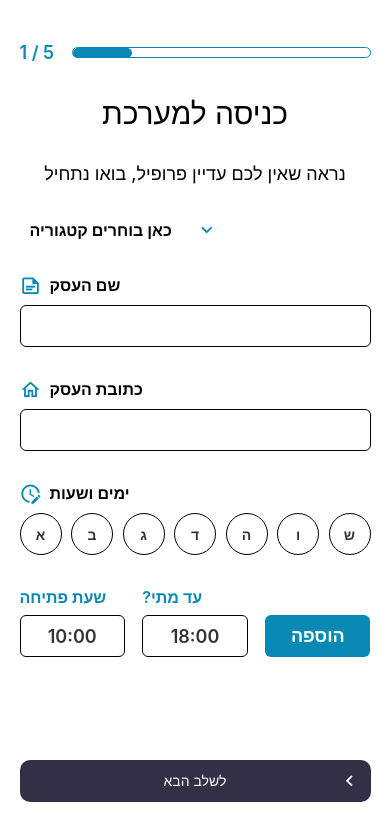
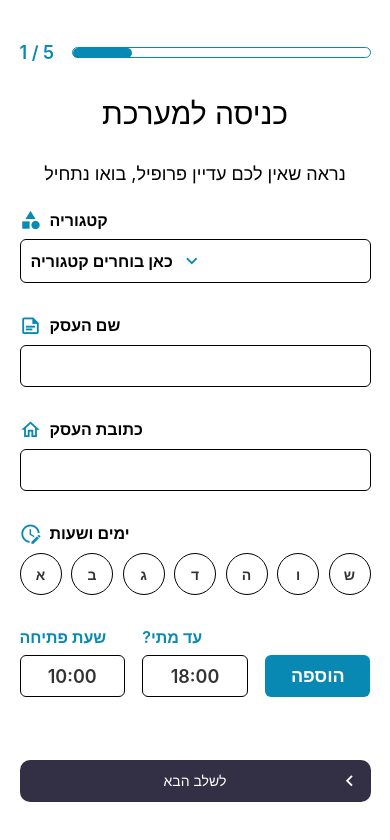
Before and after one commit to sagibarshai/business-scheduler-native, a React Native app: screen / in a window 390 px wide. Shown: the top 840 px of the page. Built offline with nearby package versions, Linux system fonts and the light colour scheme.

Commit message:
improvments

```diff
--- a/src/components/RTL/text/index.tsx
+++ b/src/components/RTL/text/index.tsx
@@ -1,4 +1,4 @@
-import styled from 'styled-components/native';
+import styled from "styled-components/native";
 
 const RTLText = styled.Text`
   text-align: left;
--- a/src/components/inputs/dropdown/index.tsx
+++ b/src/components/inputs/dropdown/index.tsx
@@ -1,32 +1,42 @@
 import { useState } from "react";
 import { ScrollView } from "react-native";
 
-import Icon from "react-native-vector-icons/MaterialCommunityIcons";
+import IconArrowDown from "react-native-vector-icons/MaterialCommunityIcons";
+import IconCategory from "react-native-vector-icons/MaterialIcons";
 
 import { theme } from "../../../../theme";
 
 import { Props } from "./types";
 
-import { DropdownButton, DropdownContainer, StyledDropdownItem, DropdownList, StyledDropdownText, StyledDropdownOption } from "./styled";
+import { DropdownButton, DropdownContainer, StyledDropdownItem, DropdownList, StyledDropdownText, StyledDropdownOption, StyledErrorMessage, StyledInputLabel, StyledRow } from "./styled";
 
-const Dropdown = ({ options, width, height, isOpen, onToggle, onSelect, option }: Props) => {
-  const handleSelectOption = (option: string) => {
-    onSelect(option);
-    onToggle();
-  };
+const Dropdown = ({ options, width, height, isOpen, onToggle, onSelect, option, error }: Props) => {
+  const handleSelectOption = (selectedOption: string) => onSelect(selectedOption);
 
   return (
     <DropdownContainer height={height} width={width}>
-      <DropdownButton onPress={onToggle}>
-        <StyledDropdownText>{option}</StyledDropdownText>
-        <Icon color={theme.icons.colors.aqua} size={theme.icons.sizes.m} name="chevron-down" />
+      <StyledRow>
+        <IconCategory name="category" color={theme.icons.colors.aqua} size={theme.icons.sizes.m} />
+        <StyledInputLabel>קטגוריה</StyledInputLabel>
+      </StyledRow>
+
+      <DropdownButton error={error} onPress={onToggle}>
+        {!isOpen ? (
+          <>
+            <StyledDropdownText>{option}</StyledDropdownText>
+            <IconArrowDown color={theme.icons.colors.aqua} size={theme.icons.sizes.m} name="chevron-down" />
+          </>
+        ) : (
+          <StyledDropdownText>חיפוש כאן</StyledDropdownText>
+        )}
       </DropdownButton>
+      <StyledErrorMessage>{error}</StyledErrorMessage>
       {isOpen && (
         <DropdownList height={height} width={width}>
           <ScrollView>
-            {options.map((option) => (
-              <StyledDropdownItem key={option}>
-                <StyledDropdownOption onPress={() => handleSelectOption(option)}>{option}</StyledDropdownOption>
+            {options.map((selectedOption) => (
+              <StyledDropdownItem key={selectedOption}>
+                <StyledDropdownOption onPress={() => handleSelectOption(selectedOption)}>{selectedOption}</StyledDropdownOption>
               </StyledDropdownItem>
             ))}
           </ScrollView>
--- a/src/components/inputs/dropdown/styled.ts
+++ b/src/components/inputs/dropdown/styled.ts
@@ -1,27 +1,34 @@
 import styled from "styled-components/native";
 
 import { StyledProps } from "./types";
+import RTLText from "../../RTL/text";
 
 
-export const DropdownContainer = styled.View<StyledProps>`
+export const DropdownContainer = styled.View<Omit<StyledProps, "error">>`
   position: relative;
   width: ${(props) => (props.width ? props.width : "100%")};
-  height: ${(props) => (props.height ? props.height : props.theme.inputs.sizes.m.height)};
   z-index: 10;
+  gap: ${props => props.theme.spaces.s};
 `;
 
-export const DropdownButton = styled.TouchableOpacity`
+export const DropdownButton = styled.TouchableOpacity<StyledProps>`
   padding: 10px;
   display: flex;
   border-radius: 5px;
   flex-direction: row;
   align-items: center;
-  gap: ${(props) => props.theme.spaces.m};
+  gap: ${(props) => props.theme.spaces.s};
+  border: ${props => props.theme.border.width.m} ${props => props.theme.border.style.regular} ${props => props.error ? props.theme.palette.colors.lights.errors.red : props.theme.border.colors.black};
+  border-radius: ${props => props.theme.border.radiuses.m};
 `;
 
-export const DropdownList = styled.View<StyledProps>`
+export const StyledInputLabel = styled(RTLText)`
+  font-weight: ${(props) => props.theme.fonts.weights.l};
+  font-size: ${(props) => props.theme.fonts.sizes.m};
+`;
+export const DropdownList = styled.View<Omit<StyledProps,"error">>`
   position: absolute;
-  top: 40px;
+  top: 76px;
   border: ${(props) => props.theme.border.width.m} ${(props) => props.theme.border.style.regular} ${(props) => props.theme.border.colors.black};
   z-index: 10;
   width: 100%;
@@ -39,7 +46,7 @@ export const StyledDropdownItem = styled.TouchableOpacity`
 
 
 `;
-export const StyledDropdownOption = styled.Text`
+export const StyledDropdownOption = styled(RTLText)`
   font-weight: ${(props) => props.theme.fonts.weights.m};
   font-size: ${(props) => props.theme.fonts.sizes.m};
 
@@ -48,3 +55,18 @@ export const StyledDropdownText = styled.Text`
   font-weight: ${(props) => props.theme.fonts.weights.l};
   font-size: ${(props) => props.theme.fonts.sizes.m};
 `;
+
+export const StyledErrorMessage = styled.Text`
+color: ${(props) => props.theme.palette.colors.lights.errors.red};
+font-size: ${(props) => props.theme.fonts.sizes.m};
+font-weight: ${(props) => props.theme.fonts.weights.m};
+text-align: left;
+padding-left: ${(props) => props.theme.spaces.xs};
+`;
+export const StyledRow = styled.View`
+  display: flex;
+  flex-direction:row;
+  align-items: center;
+  gap: ${props => props.theme.spaces.s};
+  height: 22px;
+`
--- a/src/components/inputs/dropdown/types.ts
+++ b/src/components/inputs/dropdown/types.ts
@@ -1,6 +1,7 @@
 export interface StyledProps {
     width?: string;
     height?: string;
+    error:string
   }
 
   export interface Props extends StyledProps {
@@ -9,4 +10,5 @@ export interface StyledProps {
     onToggle: () => void;
     option:string;
     onSelect:(option:string) => void
+    error:string
   }
--- a/src/screens/add-business/stage-1/errors/messages/index.ts
+++ b/src/screens/add-business/stage-1/errors/messages/index.ts
@@ -2,3 +2,4 @@
 export const addressErrorMessage = "כתובת העסק לא תקינה";
 export const nameErrorMessage = "שם העסק לא תקין";
 export const daysAndHoursErrorMessage = "לא נבחרו שום ימים בו העסק עובד";
+export const categoryErrorMessage = "לא נבחרה קטגוריה"
--- a/src/screens/add-business/stage-1/index.tsx
+++ b/src/screens/add-business/stage-1/index.tsx
@@ -1,4 +1,4 @@
-import { useState } from "react";
+import { useEffect, useState } from "react";
 
 import Icon from "react-native-vector-icons/MaterialCommunityIcons";
 
@@ -10,63 +10,48 @@ import NextStageButton from "../../../components/inputs/buttons/next-stage-butto
 
 import { theme } from "../../../../theme";
 import { type Days, days } from "../../../components/select-days";
-import { addressErrorMessage, daysAndHoursErrorMessage, nameErrorMessage } from "./errors/messages";
+import { addressErrorMessage, categoryErrorMessage, daysAndHoursErrorMessage, nameErrorMessage } from "./errors/messages";
 
 import { StyledDaysLabel, StyledDaysAndLabelWrapper, StyledLabelIconWrapper, StyledStage1Subtitle, StyledStage1Title, StyledStage1ScrollableView, StyledStage1Wrapper, StyledStage1Content } from "./styled";
 
 import { type TextInputChangeEventData } from "react-native";
 import { type SelectedHoursAndDays } from "./select-days-and-hours/types";
 import { type NativeSyntheticEvent } from "react-native";
-import { InputState } from "./types";
+import { type InputState } from "./types";
 
 // stage 1 on figma (business owner add business name, business location, working hours and days of work and business category)
 
 const Stage1 = () => {
-  const [isDropdownOpen, setIsDropdownOpen] = useState(false);
-
-  const [category, setCategory] = useState<string | null>(null);
   const [selectedDays, setSelectedDays] = useState<Days>(days);
-
-  const [businessName, setBusinessName] = useState<InputState>({
-    isActive: false,
-    isVisited: false,
-    value: "",
-    error: nameErrorMessage,
-  });
-  const [businessAddress, setBusinessAddress] = useState<InputState>({
-    isActive: false,
-    isVisited: false,
-    value: "",
-    error: addressErrorMessage,
-  });
-
-  const [selectedDaysAndHours, setSelectedDaysAndHours] = useState<SelectedHoursAndDays>([]);
-
   const [fromSubmitErrors, setFormSubmitErrors] = useState<string[] | null>(null);
   const [isFormSubmitted, setIsFormSubmitted] = useState(false);
 
-  const onToggleCategoryDropdown = () => {
-    setIsDropdownOpen(!isDropdownOpen);
-  };
+  const [isCategoryOpen, setIsCategoryOpen] = useState<boolean>(false);
+  const [category, setCategory] = useState<InputState<string>>({ isActive: false, isVisited: false, value: "", error: categoryErrorMessage });
+  const [businessName, setBusinessName] = useState<InputState<string>>({ isActive: false, isVisited: false, value: "", error: nameErrorMessage });
+  const [businessAddress, setBusinessAddress] = useState<InputState<string>>({ isActive: false, isVisited: false, value: "", error: addressErrorMessage });
+  const [selectedDaysAndHours, setSelectedDaysAndHours] = useState<InputState<SelectedHoursAndDays>>({ error: daysAndHoursErrorMessage, isActive: false, isVisited: false, value: [] });
 
-  const onSelectCategory = (option: string) => {
-    setCategory(option);
-  };
+  const onToggleCategoryDropdown = () => setIsCategoryOpen(!isCategoryOpen);
+
+  const onSelectCategory = (selectedCategory: string) => setCategory({ ...category, value: selectedCategory, error: "", isActive: false });
 
   const onInputChange = (event: NativeSyntheticEvent<TextInputChangeEventData>, filed: "address" | "name") => {
     const value = event.nativeEvent.text;
     if (filed === "name") {
-      let error = null;
+      let error = "";
       if (value.length < 2) error = nameErrorMessage;
-      else error = null;
+      else error = "";
       setBusinessName({ ...businessName, value, error });
     } else {
-      let error = null;
+      let error = "";
       if (value.length <= 8) error = addressErrorMessage;
-      else error = null;
+      else error = "";
       setBusinessAddress({ ...businessAddress, value: event.nativeEvent.text, error });
     }
   };
+  const onSubmitDaysAndHours = (data: SelectedHoursAndDays) => setSelectedDaysAndHours({ ...selectedDaysAndHours, value: data, error: "" });
+
   const onBlur = (filed: "address" | "name") => (filed === "address" ? setBusinessAddress({ ...businessAddress, isActive: false }) : setBusinessName({ ...businessName, isActive: false }));
   const onFocus = (filed: "address" | "name") => (filed === "address" ? setBusinessAddress({ ...businessAddress, isActive: true, isVisited: true }) : setBusinessName({ ...businessName, isActive: true, isVisited: true }));
 
@@ -74,9 +59,9 @@ const Stage1 = () => {
     let errs = [];
     if (businessAddress.error) errs.push(businessAddress.error);
     if (businessName.error) errs.push(businessName.error);
-    if (!selectedDaysAndHours.length) {
-      errs.push(daysAndHoursErrorMessage);
-    }
+    if (!selectedDaysAndHours.value.length) errs.push(selectedDaysAndHours.error);
+    if (!category.value) errs.push(category.error);
+
     if (errs.length > 0) return errs;
     return null;
   };
@@ -85,29 +70,29 @@ const Stage1 = () => {
     setIsFormSubmitted(true);
     const errs = checkFormValidity();
     setFormSubmitErrors(errs);
+    console.log(errs);
     if (errs) {
       console.log("cannot move stage !");
       return;
     }
     console.log("move to next stage !");
   };
-
   return (
-    <StyledStage1Wrapper onTouchEnd={() => isDropdownOpen && onToggleCategoryDropdown()}>
+    <StyledStage1Wrapper onTouchEnd={() => isCategoryOpen && onToggleCategoryDropdown()}>
       <StyledStage1ScrollableView contentContainerStyle={{ flexGrow: 1 }}>
         <StyledStage1Content>
           <Progressbar currentStage={1} stages={5} />
           <StyledStage1Title>כניסה למערכת</StyledStage1Title>
           <StyledStage1Subtitle>נראה שאין לכם עדיין פרופיל, בואו נתחיל</StyledStage1Subtitle>
-          <Dropdown option={category || "כאן בוחרים קטגוריה"} onSelect={onSelectCategory} isOpen={isDropdownOpen} onToggle={onToggleCategoryDropdown} options={["מספרה", "כושר ותזונה", "לק גל"]} />
-          <TextInput onBlur={() => onBlur("name")} onFocus={() => onFocus("name")} error={businessName.isActive || !businessName.isVisited ? null : businessName.error} onChange={(event) => onInputChange(event, "name")} label="שם העסק" icon={<Icon size={theme.icons.sizes.m} color={theme.icons.colors.aqua} name="note-text-outline" />} />
-          <TextInput onBlur={() => onBlur("address")} onFocus={() => onFocus("address")} error={businessAddress.isActive || !businessAddress.isVisited ? null : businessAddress.error} onChange={(event) => onInputChange(event, "address")} label="כתובת העסק" icon={<Icon size={theme.icons.sizes.m} color={theme.icons.colors.aqua} name="home-outline" />} />
+          <Dropdown error={isFormSubmitted ? category.error : ""} option={category.value || "כאן בוחרים קטגוריה"} onSelect={onSelectCategory} isOpen={isCategoryOpen} onToggle={onToggleCategoryDropdown} options={["מספרה", "כושר ותזונה", "לק גל"]} />
+          <TextInput onBlur={() => onBlur("name")} onFocus={() => onFocus("name")} error={isFormSubmitted ? businessName.error : ""} onChange={(event) => onInputChange(event, "name")} label="שם העסק" icon={<Icon size={theme.icons.sizes.m} color={theme.icons.colors.aqua} name="note-text-outline" />} />
+          <TextInput onBlur={() => onBlur("address")} onFocus={() => onFocus("address")} error={isFormSubmitted ? businessAddress.error : ""} onChange={(event) => onInputChange(event, "address")} label="כתובת העסק" icon={<Icon size={theme.icons.sizes.m} color={theme.icons.colors.aqua} name="home-outline" />} />
           <StyledDaysAndLabelWrapper>
             <StyledLabelIconWrapper>
               <Icon size={theme.icons.sizes.m} color={theme.icons.colors.aqua} name="clock-edit-outline" />
               <StyledDaysLabel>ימים ושעות</StyledDaysLabel>
             </StyledLabelIconWrapper>
-            <SelectDaysAndHours isValid={isFormSubmitted ? Boolean(selectedDaysAndHours.length) : true} error={daysAndHoursErrorMessage} selectedDaysAndHours={selectedDaysAndHours} setSelectedDaysAndHours={setSelectedDaysAndHours} days={selectedDays} selectedDays={selectedDays} setSelectedDays={setSelectedDays} />
+            <SelectDaysAndHours error={isFormSubmitted ? selectedDaysAndHours.error : ""} selectedDaysAndHours={selectedDaysAndHours.value} onSubmitDaysAndHours={onSubmitDaysAndHours} days={selectedDays} selectedDays={selectedDays} setSelectedDays={setSelectedDays} />
           </StyledDaysAndLabelWrapper>
         </StyledStage1Content>
       </StyledStage1ScrollableView>
--- a/src/screens/add-business/stage-1/select-days-and-hours/types.ts
+++ b/src/screens/add-business/stage-1/select-days-and-hours/types.ts
@@ -17,7 +17,6 @@ export type Errors = {
     setSelectedDays: React.Dispatch<React.SetStateAction<Days>>;
     days: Days;
     selectedDaysAndHours:SelectedHoursAndDays
-    setSelectedDaysAndHours:React.Dispatch<React.SetStateAction<SelectedHoursAndDays>>
+    onSubmitDaysAndHours: (data: SelectedHoursAndDays) => void
     error:string | null
-    isValid:boolean
   }
```
Also changed, not shown: src/screens/add-business/stage-1/select-days-and-hours/index.tsx (+6 -6 lines), src/screens/add-business/stage-1/select-days-and-hours/styled.ts (+8 -1 lines), src/screens/add-business/stage-1/types.ts (+3 -4 lines), 1 other file (tests, documents, lock files or other folders).
